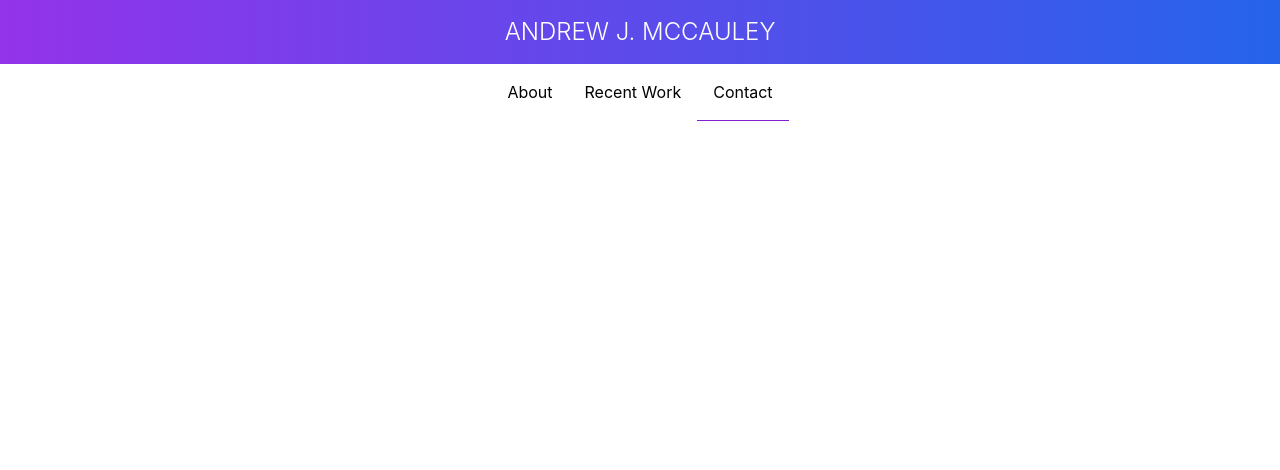
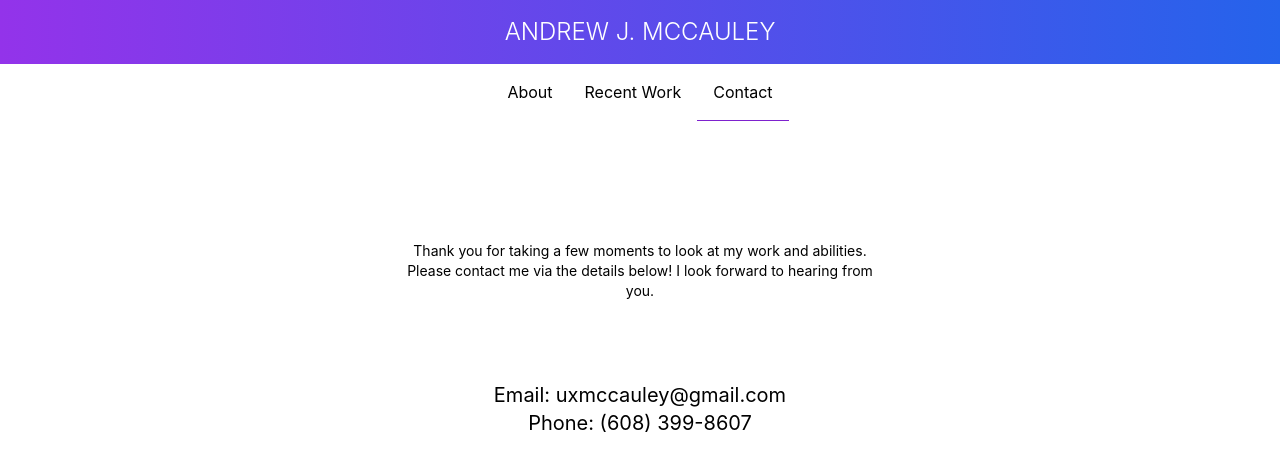
Before and after one commit to UXMcCauley/portfolio, a Next.js app: page /contact in a window 1280 px wide. Shown: the top 470 px of the page. Built offline with nearby package versions, Linux system fonts and the light colour scheme.

Commit message:
add contact page content

```diff
--- a/pages/contact.js
+++ b/pages/contact.js
@@ -1,9 +1,21 @@
 import React from 'react';
 import Layout from "../components/Layout";
+import Head from "next/head";
 
 function Contact(props) {
     return (
-        <Layout></Layout>
+        <Layout>
+            <Head>
+                <title>Andrew J. McCauley</title>
+                <meta name="description" content="Generated by create next app"/>
+                <link rel="icon" href="/favicon.ico"/>
+            </Head>
+            <div className={"mt-10 text-center text-xl w-1/2 mx-auto"}>
+                <div className={"text-sm p-20"}>Thank you for taking a few moments to look at my work and abilities. Please contact me via the details below! I look forward to hearing from you.</div>
+                <div>Email: uxmccauley@gmail.com</div>
+                <div>Phone: (608) 399-8607</div>
+            </div>
+        </Layout>
     );
 }
 
--- a/pages/index.js
+++ b/pages/index.js
@@ -7,7 +7,7 @@ export default function Home() {
     return (
         <div className={""}>
             <Head>
-                <title>Create Next App</title>
+                <title>Andrew J. McCauley</title>
                 <meta name="description" content="Generated by create next app"/>
                 <link rel="icon" href="/favicon.ico"/>
             </Head>
--- a/pages/work.js
+++ b/pages/work.js
@@ -1,10 +1,16 @@
 import React from 'react';
 import Layout from "../components/Layout";
 import Image from "next/image";
+import Head from "next/head";
 
 function Work(props) {
     return (
         <Layout>
+            <Head>
+                <title>Andrew J. McCauley</title>
+                <meta name="description" content="Generated by create next app"/>
+                <link rel="icon" href="/favicon.ico"/>
+            </Head>
             <div className={"grid grid-cols-3 gap-10 mx-auto mt-10 text-center"}>
                 <div className={"shadow flex justify-center"}>
                     <img src={`/mchs_home_square.png`} alt={`Alt text here...`} className={""}/>
```
